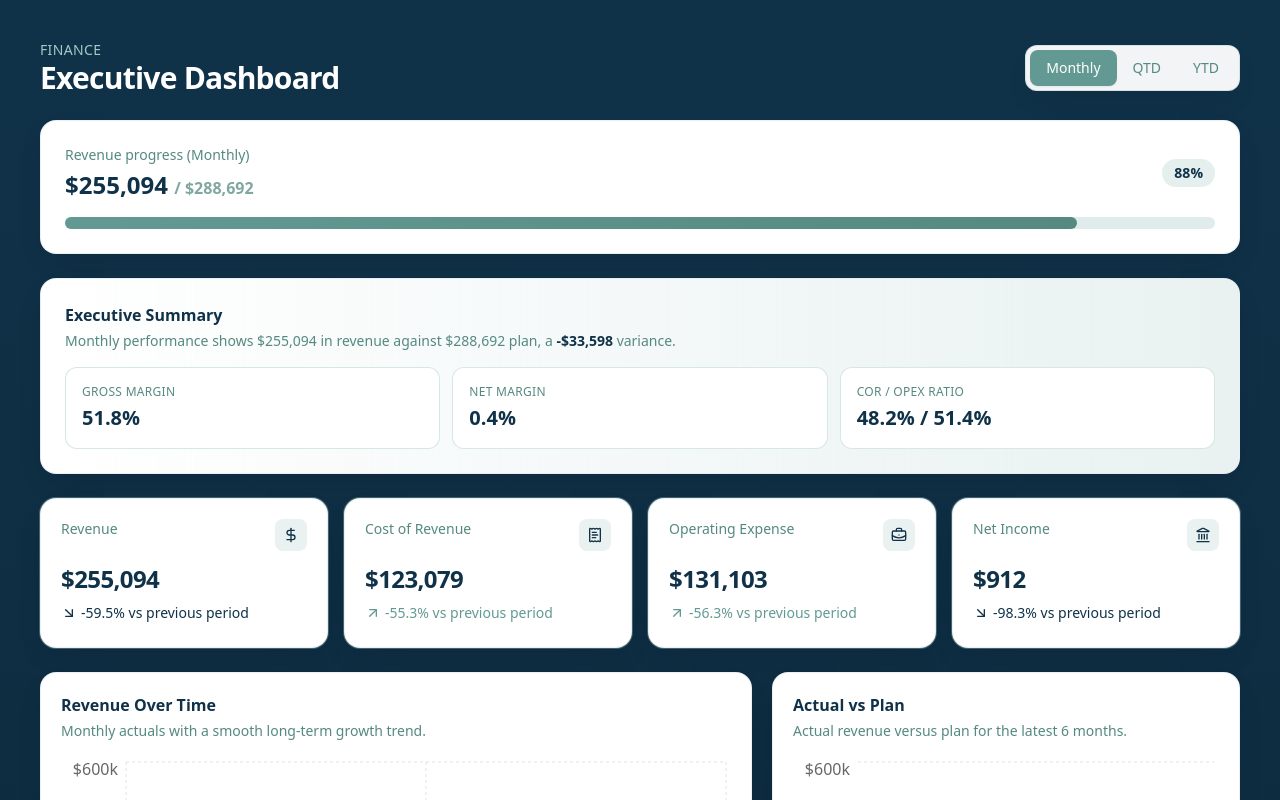
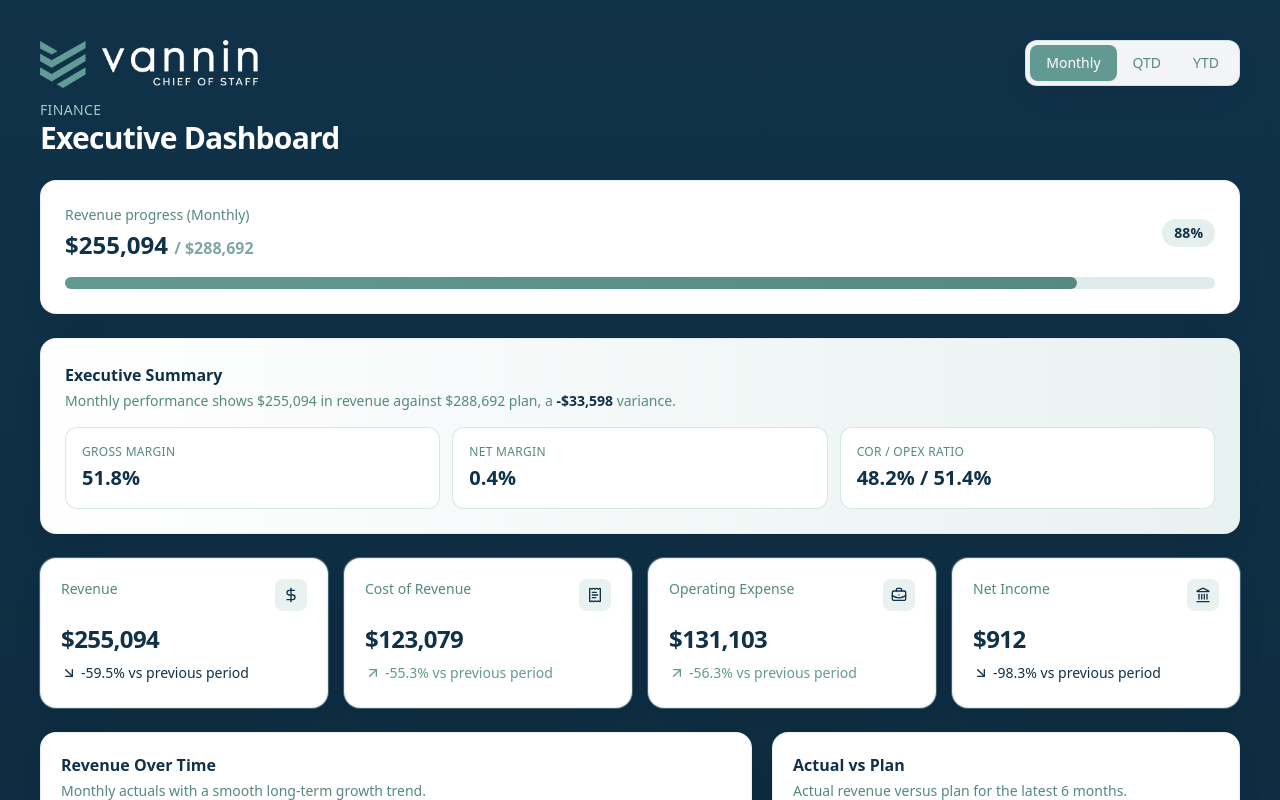
Before and after one commit to susievannin/financial-dashboard, a Next.js app: page / in a window 1280 px wide. Shown: the top 800 px of the page. Built offline with nearby package versions, Linux system fonts and the light colour scheme.

Commit message:
Update dashboard.tsx

```diff
--- a/src/components/dashboard.tsx
+++ b/src/components/dashboard.tsx
@@ -151,10 +151,20 @@ export default function Dashboard({ rows }: DashboardProps) {
   return (
     <main className="min-h-screen bg-gradient-to-b from-[#103249] to-[#0c2738] p-6 md:p-10">
       <div className="mx-auto max-w-7xl space-y-6">
-        <header className="flex flex-col gap-4 md:flex-row md:items-center md:justify-between">
-          <div>
-            <p className="text-sm font-medium uppercase tracking-wide text-[#A6C9C7]">Finance</p>
-            <h1 className="text-3xl font-semibold tracking-tight text-white">Executive Dashboard</h1>
+        <header className="flex flex-col gap-4 md:flex-row md:items-start md:justify-between">
+          <div className="flex w-full min-w-0 flex-col items-start gap-3">
+            <img
+              src="/logo.png"
+              alt="Vannin"
+              className="h-12 w-auto shrink-0 object-contain object-left"
+              width={240}
+              height={48}
+              fetchPriority="high"
+            />
+            <div className="min-w-0">
+              <p className="text-sm font-medium uppercase tracking-wide text-[#A6C9C7]">Finance</p>
+              <h1 className="text-3xl font-semibold tracking-tight text-white">Executive Dashboard</h1>
+            </div>
           </div>
           <div className="inline-flex w-fit rounded-xl border border-[#A6C9C7]/40 bg-white/95 p-1 shadow-soft">
             {(["Monthly", "QTD", "YTD"] as Period[]).map((option) => (
```
